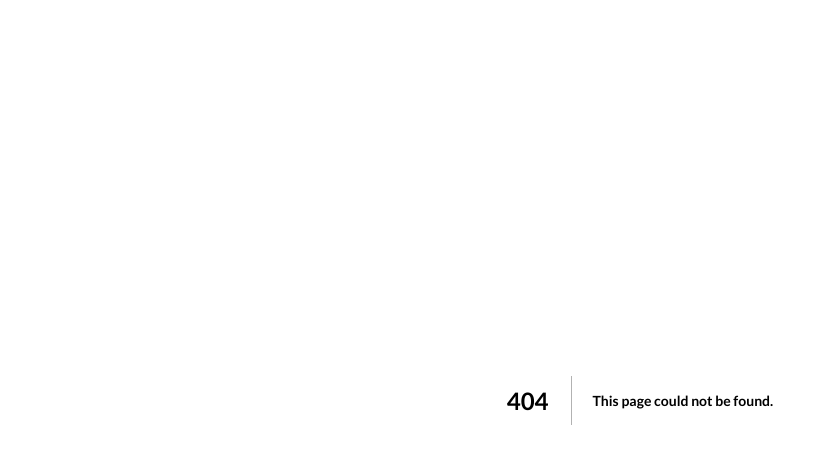
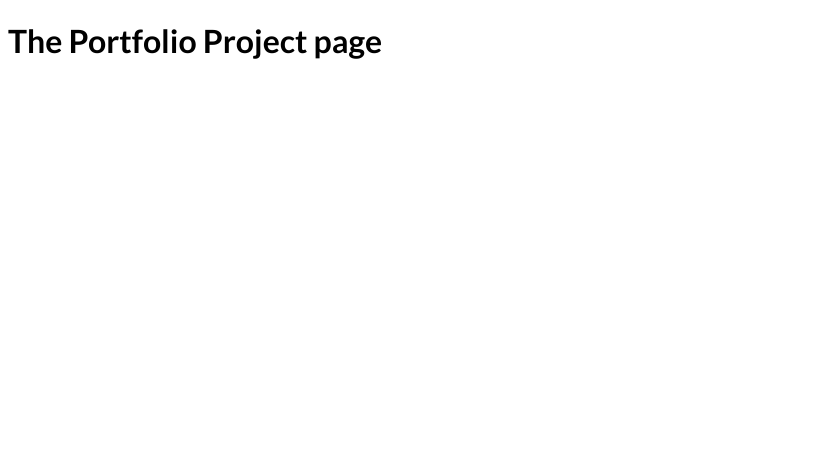
Before and after one commit to sameerwatts/Nextjs-learning, a Next.js app: page /portfolio/1 in a window 1280 px wide. Before the commit this address had no page. Shown: the top 450 px of the page, without its empty margins (0-828 px from the left). Built offline with nearby package versions, Linux system fonts and the light colour scheme.

Commit message:
Adding Dynamic Paths & Routes

```diff
--- /dev/null
+++ b/pages/portfolio/[projectid].js
@@ -0,0 +1,11 @@
+import React from 'react';
+
+const PortfolioProjectPage = () => {
+    return (
+        <div>
+            <h1>The Portfolio Project page</h1>
+        </div>
+    );
+};
+
+export default PortfolioProjectPage;
```
